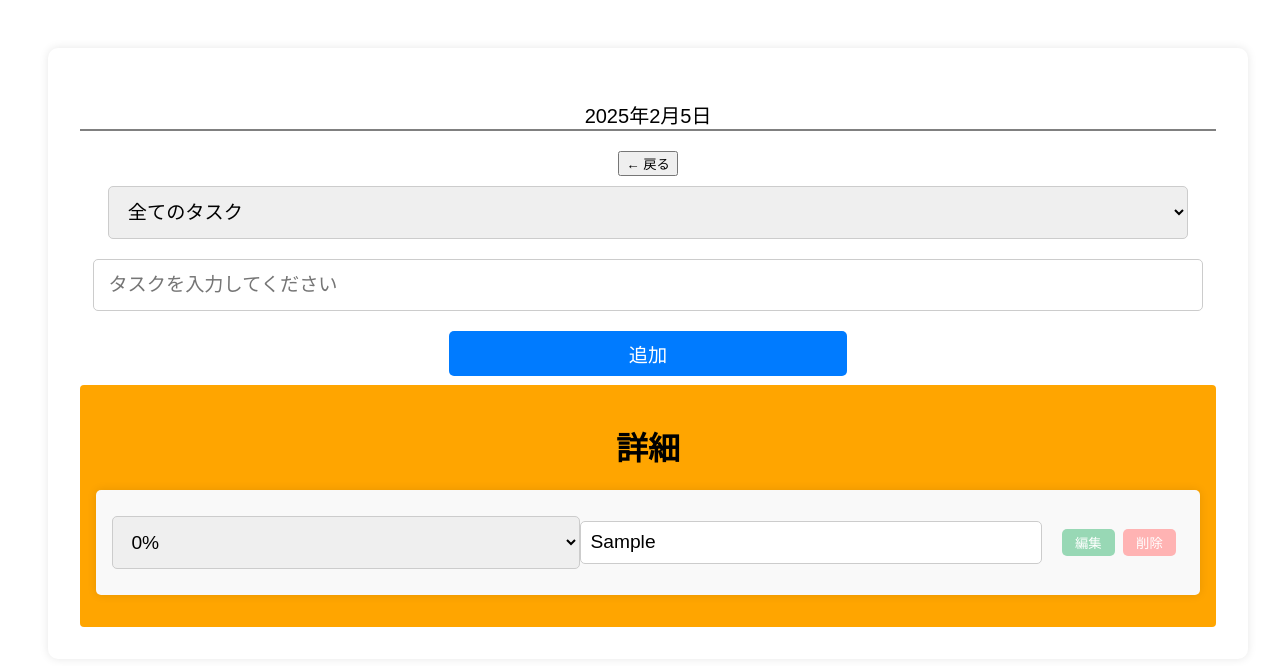
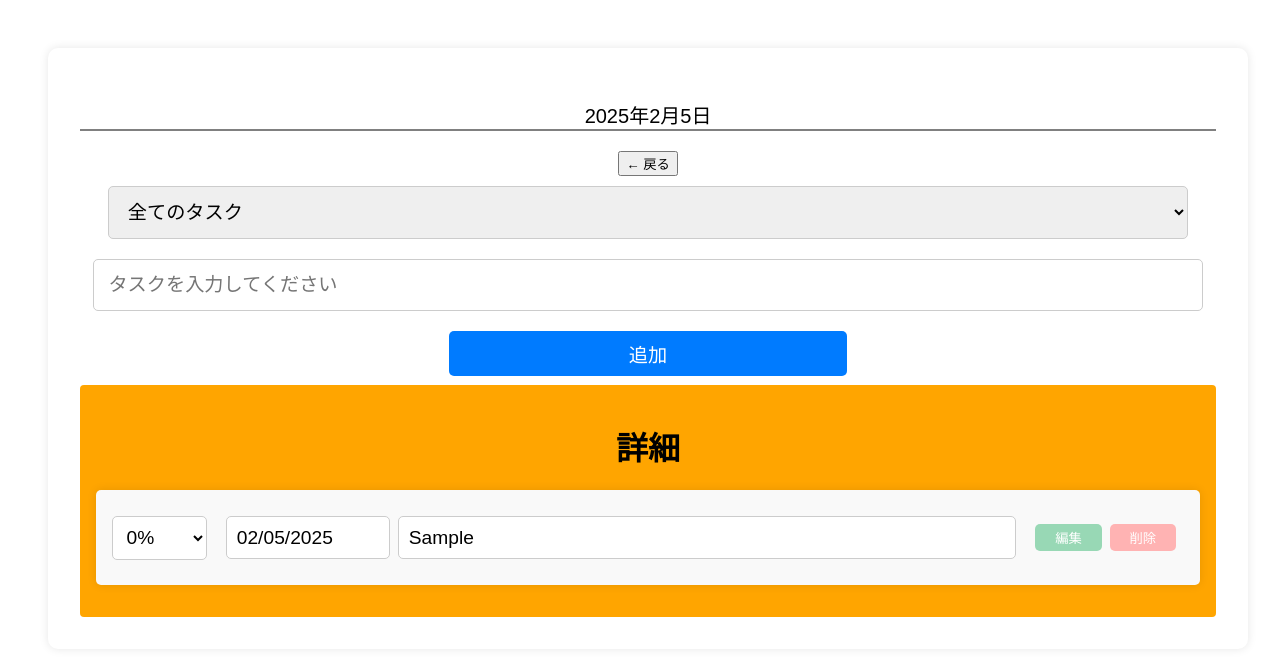
Before and after one commit to Takahiro920615/to_do_listB, a React (Vite) app in the folder vite-project/: page /todos in a window 1280 px wide. Both pictures are taken after typing "Sample" into the empty fields and a click on the button "追加". Shown: the top 666 px of the page. Built offline with nearby package versions, Linux system fonts and the light colour scheme.

Commit message:
DatePickerコンポーネント作成

```diff
--- a/vite-project/package.json
+++ b/vite-project/package.json
@@ -12,13 +12,14 @@
   "dependencies": {
     "localforage": "^1.10.0",
     "react": "^18.2.0",
+    "react-datepicker": "^8.1.0",
     "react-dom": "^18.2.0",
     "react-router-dom": "^7.1.5"
   },
   "devDependencies": {
     "@types/react": "^18.0.26",
     "@types/react-dom": "^18.0.9",
-    "@vitejs/plugin-react": "^3.0.0",
-    "vite": "^6.1.0"
+    "@vitejs/plugin-react": "^3.1.0",
+    "vite": "^4.5.9"
   }
 }
--- /dev/null
+++ b/vite-project/src/components/Datepicker.tsx
@@ -0,0 +1,20 @@
+import DatePicker from "react-datepicker"
+import "react-datepicker/dist/react-datepicker.css"
+import React, { useState, useEffect } from 'react';
+
+const SimpleDatePicker = () => {
+  const initialDate = new Date()
+  const [startDate, setStartDate] = useState(initialDate)
+  const handleChange = (date) => {
+    setStartDate(date)
+  }
+
+  return(
+    <DatePicker
+          selected={startDate}
+          onChange={handleChange}
+          />
+  )
+}
+
+export default SimpleDatePicker;
--- a/vite-project/src/components/progress.tsx
+++ b/vite-project/src/components/progress.tsx
@@ -12,6 +12,7 @@ import React from 'react';
     <select
       value={value}
       onChange={(e) => onChange(Number(e.target.value))}
+      className="progress-select"
     >
       {progressOptions.map((progress) => (
         <option key={progress} value={progress}>
--- a/vite-project/src/components/todos/index.tsx
+++ b/vite-project/src/components/todos/index.tsx
@@ -2,7 +2,9 @@ import React, { useState, useEffect } from 'react';
 import localforage from 'localforage';
 import { useNavigate } from 'react-router-dom';
 import DateDisplay from '../date'
-import ProgressSelect from '../progress'
+import ProgressSelect from '../Progress'
+import Datepicker from '../Datepicker'
+import SimpleDatePicker from '../Datepicker';
 
 
 type Todo = {
@@ -160,6 +162,8 @@ useEffect(()=> {
                 value={todo.progress}
                 onChange={(value) => handleTodo(todo.id, 'progress', value)}
               />
+
+              <SimpleDatePicker/>
               {/* <input
                 type="checkbox"
                 checked={todo.completed_flg}
--- a/vite-project/src/index.css
+++ b/vite-project/src/index.css
@@ -132,3 +132,17 @@ p{
   padding: 1rem; /* 見やすくするために余白を追加 */
   border-radius: 4px; /* 角を少し丸くする */
 }
+
+.progress-select{
+  max-width: 95px;
+  fonst-size: 5px;
+  flex-grow: 1;
+  margin-right: 1em;
+  border: 1px solid #ccc; /* ボーダーを追加 */
+  border-radius: 5px; /* ボーダーの角を丸く */
+  background: #fff; /* 背景色を白に設定 */
+  outline: none;
+  font-size: 1.2em; /* フォントサイズを大きく */
+  padding: 0.5em; /* パディングを追加 */
+  box-sizing: border-box;
+}
```
Also changed, not shown: 1 other file (tests, documents, lock files or other folders).
